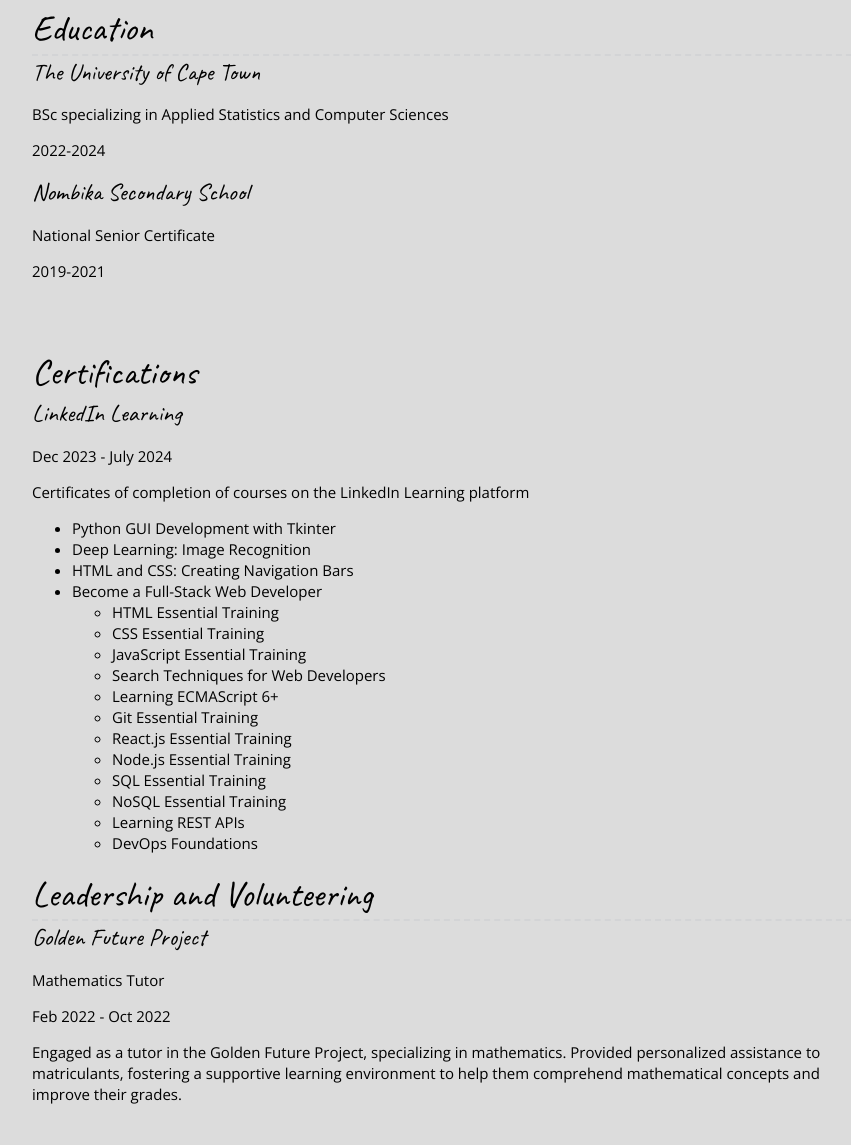
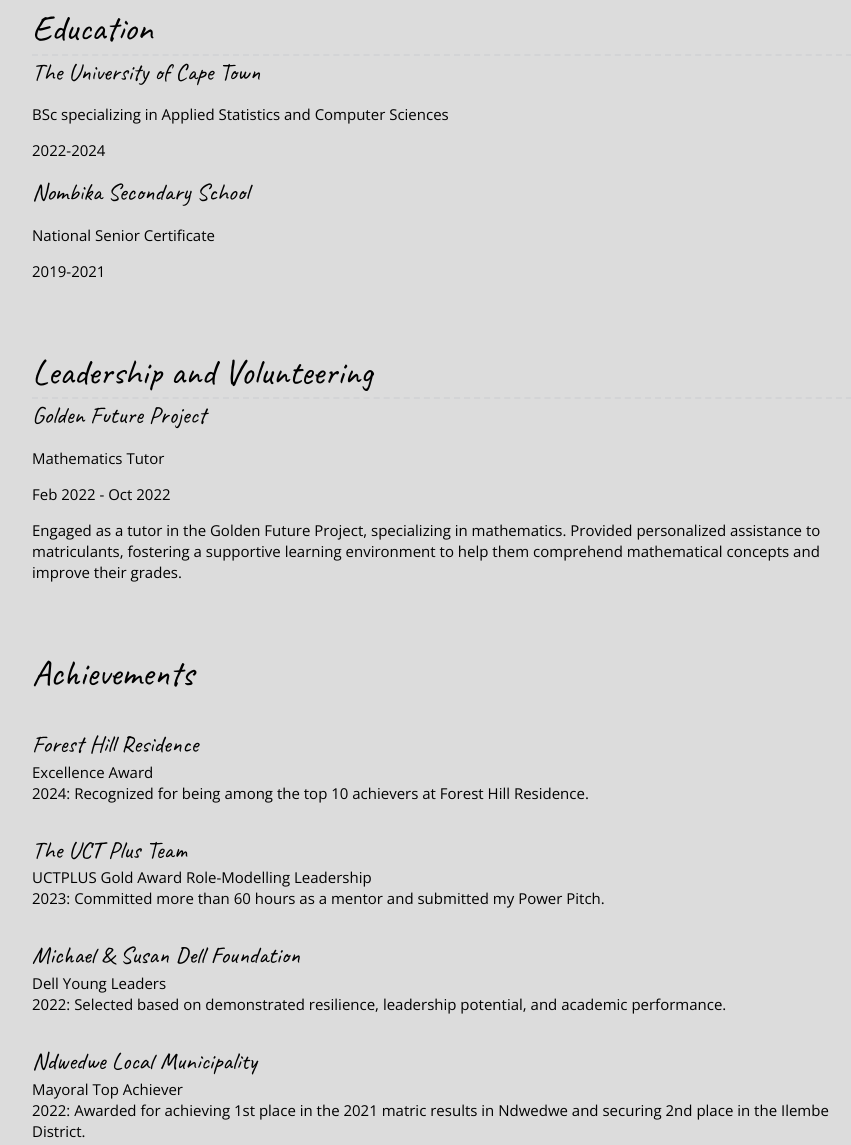
Before and after one commit to sbonelogumede/sbonelogumede.github.io, a plain HTML site: page cv.html in a window 1280 px wide. Shown: the part 1821-2966 px from the top of the page, without its empty margins (188-1039 px from the left). Drawn offline with nearby package versions, Linux system fonts and the light colour scheme.

Commit message:
Removed LinkedIn and it's dependencies.

```diff
--- a/cv.html
+++ b/cv.html
@@ -27,21 +27,18 @@
             <h2>Experience</h2>
             <div class="project-wrapper">
                <section class="project-item">
-                  <!-- <img src="images/compsci.png" alt="UCT CS Department logo" class="icon"> -->
                   <h3>Department of Computer Science @ UCT</h3>
                   <p>Research Assistant for Professor Jan Buys</p>
                   <p>Nov 2024 - Nov 2024</p>
                   <p>Data cleaning and data curation on large datasets to pre-train a LLM on all official South African Languages.</p>
                </section>
                <section class="project-item">
-                  <!-- <img src="images/compsci.png" alt="UCT CS Department logo" class="icon"> -->
                   <h3>Department of Computer Science @ UCT</h3>
                      <p>Computer Science 1 Tutor</p>
                      <p>Feb 2024 - Oct 2024</p>
                      <p>Assisted students with the course content and assignments and manual marked assignments and tests.</p>
                </section>
                <section class="project-item">
-                  <!-- <img src="images/qyf.png" alt="QYF logo" class="icon"> -->
                   <h3>South African Graduate Employers Association</h3>
                   <p>QuantifyYourFuture Virtual Internship | Powered by SAGEA</p>
                   <p>Jan 2024 - Feb 2024</p>
@@ -53,7 +50,6 @@
                   </ul>
                </section>
                <section class="project-item">
-                  <!-- <img src="images/leo.png" alt="LMH logo" class="icon"> -->
                   <h3>Leo Marquard Hall Residence</h3>
                   <p>Student Mentor</p>
                   <p>Oct 2022 - Oct 2023</p>
@@ -66,7 +62,6 @@
             <h2>Projects</h2>
             <div class="project-wrapper">
                <section class="project-item">
-                  <!-- <img src="images/neural.png" alt="Neural network image"> -->
                   <h3>Capstone Project for CSC3003S</h3>
                   <p>YOAT Object annotation using YOLO</p>
                   <p>July 2024 - Sept 2024</p>
@@ -78,7 +73,6 @@
                   </ul>
                </section>
                <section class="project-item">
-                  <!-- <img src="images/coasy-background.jpg" alt="Sbonelo's website thumbnails"> -->
                   <h3>Personal Website</h3>
                   <p>Dec 2023 - Jan 2024</p>
                   <p>Developed a personal website to demonstrate my HTML, CSS and JavaScript skills.</p>
@@ -90,50 +84,15 @@
             <h2>Education</h2>
             <div class="project-wrapper">
                <section class="project-item">
-                  <!-- <img src="images/uct.png" alt="University of Cape Town thumbnails"> -->
                   <h3>The University of Cape Town</h3>
                   <p>BSc specializing in Applied Statistics and Computer Sciences</p>
                   <p>2022-2024</p>
                </section>
 
                <section class="project-item">
-                  <!-- <img src="images/nss.png" alt="Nombika Secondary School thumbnails"> -->
                   <h3>Nombika Secondary School</h3>
                   <p>National Senior Certificate</p>
                   <p>2019-2021</p>
-               </section>
-            </div>
-         </section>
-
-         <section class="resume-section">
-            <h2>Certifications</h2>
-            <div class="project-wrapper">
-               <section class="project-item">
-                  <!-- <img src="images/linkedin.png" alt="LinkedIn Learning logo" class="icon"> -->
-                  <h3>LinkedIn Learning</h3>
-                  <p>Dec 2023 - July 2024</p>
-                  <p>Certificates of completion of courses on the LinkedIn Learning platform</p>
-                  <ul>
-                     <li>Python GUI Development with Tkinter</li>
-                     <li>Deep Learning: Image Recognition</li>
-                     <li>HTML and CSS: Creating Navigation Bars</li>
-                     <li>Become a Full-Stack Web Developer
-                        <ul>
-                           <li>HTML Essential Training</li>
-                           <li>CSS Essential Training</li>
-                           <li>JavaScript Essential Training</li>
-                           <li>Search Techniques for Web Developers</li>
-                           <li>Learning ECMAScript 6+</li>
-                           <li>Git Essential Training</li>
-                           <li>React.js Essential Training</li>
-                           <li>Node.js Essential Training</li>
-                           <li>SQL Essential Training</li>
-                           <li>NoSQL Essential Training</li>
-                           <li>Learning REST APIs</li>
-                           <li>DevOps Foundations</li>
-                        </ul>
-                     </li>
-                  </ul>
                </section>
             </div>
          </section>
@@ -142,7 +101,6 @@
             <h2>Leadership and Volunteering</h2>
             <div class="project-wrapper">
                <section class="project-item">
-                  <!-- <img src="images/gfp.png" alt="Golden Future Project thumbnails"> -->
                   <h3>Golden Future Project</h3>
                   <p>Mathematics Tutor</p>
                   <p>Feb 2022 - Oct 2022</p>
@@ -190,11 +148,6 @@
          </p>
          <ul class="socials">
             <li>
-               <a href="https://www.linkedin.com/in/sbonelogumede" target="_blank">
-                  <img src="images/icon-logo-linkedin.png" alt="My LinkedIn profile">
-               </a>
-            </li>
-            <li>
                <a href="https://wa.me/qr/RM3XPRNHQ7SIC1" target="_blank">
                   <img src="images/whatsapp logo_icon.png" alt="My Whatsapp contact">
                </a>
```
Also changed, not shown: index.html (+0 -5 lines), images/compsci.png (deleted), images/cs.png (deleted), images/dyl.png (deleted), images/fh.png (deleted), images/leo.png (deleted), images/linkedin.png (deleted), images/ndw.png (deleted), images/nss.png (deleted), images/qyf.png (deleted), images/uct.png (deleted), images/website.png (deleted).
